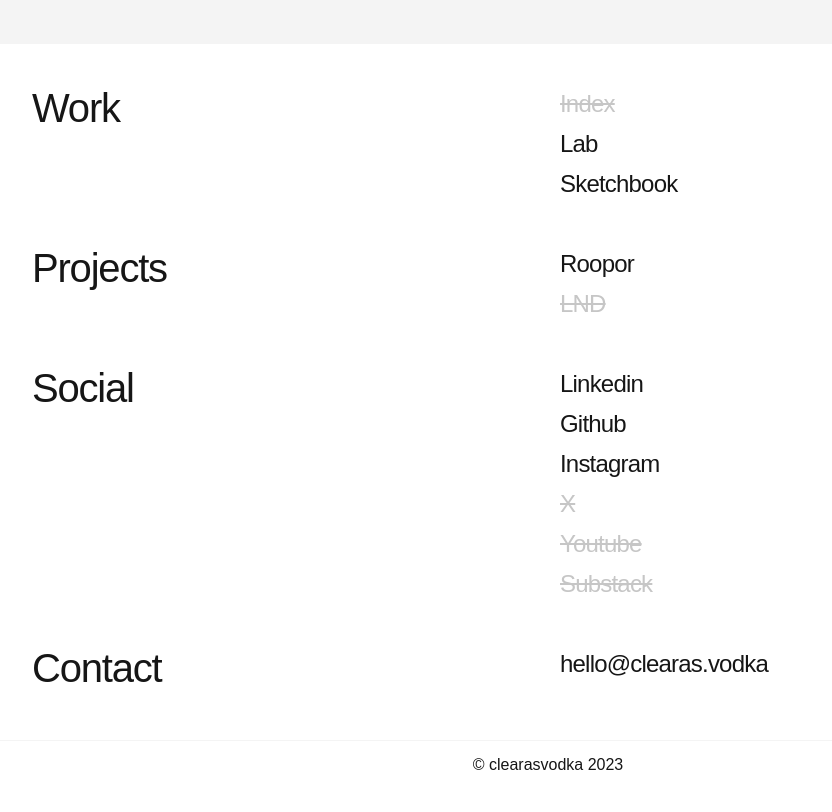
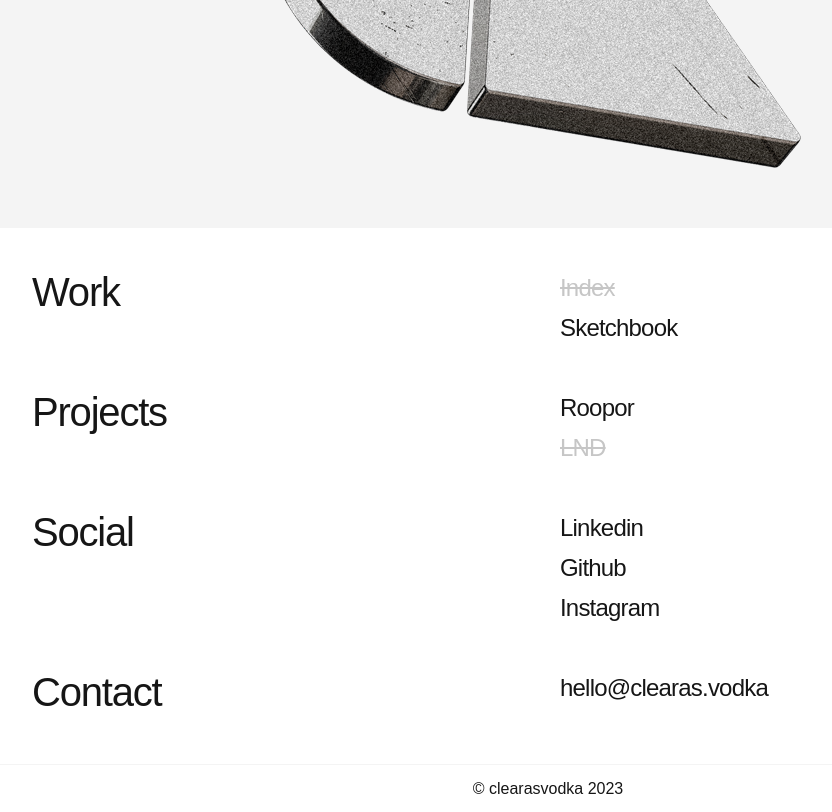
Before and after one commit to clearasvodka/clearasvodka.github.io, a Next.js app: page / in a window 1280 px wide. Shown: the part 440-1252 px from the top of the page, without its empty margins (92-924 px from the left). Before the commit the page ends 1228 px from the top, so only its background shows below. Built offline with nearby package versions, Linux system fonts and the light colour scheme; a web font is replaced by a local one.

Commit message:
New config

```diff
--- a/next.config.js
+++ b/next.config.js
@@ -1,4 +1,4 @@
 /** @type {import('next').NextConfig} */
-const nextConfig = { output: "export" };
+const nextConfig = { output: "export", images: { unoptimized: true } };
 
 module.exports = nextConfig;
--- a/src/app/page.tsx
+++ b/src/app/page.tsx
@@ -33,16 +33,7 @@ export default function Home() {
                   Index
                 </a>
               </li>
-              <li>
-                <a
-                  target="_blank"
-                  rel="noopener noreferrer"
-                  className={styles["link-large"]}
-                  href="https://lab.clearasvodka.com/"
-                >
-                  Lab
-                </a>
-              </li>
+
               <li>
                 <a
                   target="_blank"
@@ -139,36 +130,6 @@ export default function Home() {
                   Instagram
                 </a>
               </li>
-              <li>
-                <a
-                  target="_blank"
-                  rel="noopener noreferrer"
-                  className={styles["link-large-inactive"]}
-                  href="#"
-                >
-                  X
-                </a>
-              </li>
-              <li>
-                <a
-                  target="_blank"
-                  rel="noopener noreferrer"
-                  className={styles["link-large-inactive"]}
-                  href="#"
-                >
-                  Youtube
-                </a>
-              </li>
-              <li>
-                <a
-                  target="_blank"
-                  rel="noopener noreferrer"
-                  className={styles["link-large-inactive"]}
-                  href="#"
-                >
-                  Substack
-                </a>
-              </li>
             </ul>
           </div>
         </div>
--- a/src/components/HeroContainer/HeroContainer.tsx
+++ b/src/components/HeroContainer/HeroContainer.tsx
@@ -1,6 +1,6 @@
 import "./heroContainer.css";
-// import Image from "next/image";
-// import cavSymbol3D from "../../../public/img/img_hero_cav.png";
+import Image from "next/image";
+import cavSymbol3D from "../../../public/img/img_hero_cav.png";
 
 export default function HeroContainer() {
   return (
@@ -11,7 +11,7 @@ export default function HeroContainer() {
             <h1>clearasvodka</h1>
             <span className="text-beta">BETA</span>
           </div>
-          {/* <div className="hero-image">
+          <div className="hero-image">
             <Image
               placeholder="blur"
               src={cavSymbol3D}
@@ -21,7 +21,7 @@ export default function HeroContainer() {
                 height: "auto",
               }}
             />
-          </div> */}
+          </div>
         </div>
       </div>
     </>
```
Also changed, not shown: 1 other file (tests, documents, lock files or other folders).
